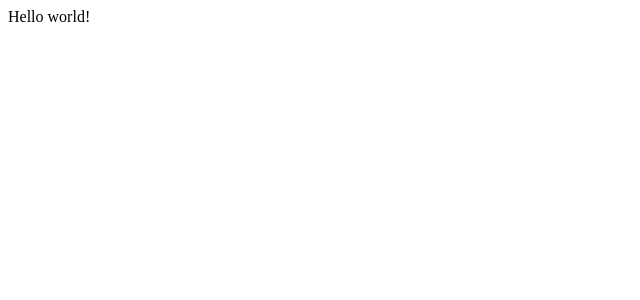
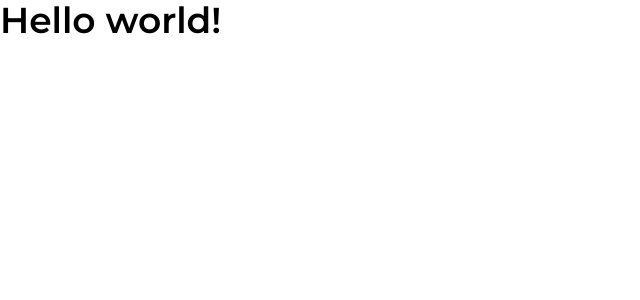
Before and after one commit to g-bolsoni/nlw-connect, a Next.js app: page / in a window 1280 px wide. Shown: the top 300 px of the page, without its empty margins (0-640 px from the left). Built offline with nearby package versions, Linux system fonts and the light colour scheme.

Commit message:
feat: dd Tailwind CSS integration with global styles and font configuration

```diff
--- /dev/null
+++ b/postcss.config.mjs
@@ -0,0 +1,6 @@
+const config = {
+  plugins: {
+    "@tailwindcss/postcss": {},
+  },
+};
+export default config;
--- /dev/null
+++ b/src/app/global.css
@@ -0,0 +1,22 @@
+@import "tailwindcss";
+
+@theme {
+  --color-*: initial;
+
+  --color-blue: #6f9de2;
+  --color-purple: #9871f3;
+  --color-danger: #f05d6c;
+
+  --color-gray-100: #dae4f2;
+  --color-gray-200: #c8d0da;
+  --color-gray-300: #95a1b1;
+  --color-gray-400: #6f7d90;
+  --color-gray-500: #2a313c;
+  --color-gray-600: #21252c;
+  --color-gray-700: #191d24;
+  --color-gray-800: #13161b;
+  --color-gray-900: #0f1216;
+
+  --font-heading: var(--font-oxanium);
+  --font-sans: var(--font-montserrat);
+}
--- a/src/app/layout.tsx
+++ b/src/app/layout.tsx
@@ -1,9 +1,24 @@
+import "./global.css";
 import type { Metadata } from "next";
 
 export const metadata: Metadata = {
-  title: "Create Next App",
+  title: "Dev Stage",
   description: "Generated by create next app",
 };
+
+import { Montserrat, Oxanium } from "next/font/google";
+
+const oxanium = Oxanium({
+  weight: ["500", "600"],
+  subsets: ["latin"],
+  variable: "--font-oxanium",
+});
+
+const montserrat = Montserrat({
+  weight: ["400", "600"],
+  subsets: ["latin"],
+  variable: "--font-montserrat",
+});
 
 export default function RootLayout({
   children,
@@ -11,8 +26,8 @@ export default function RootLayout({
   children: React.ReactNode;
 }>) {
   return (
-    <html lang="en">
-      <body>{children}</body>
+    <html lang="en" className={`${oxanium.variable} ${montserrat.variable}`}>
+      <body className="bg-black text-white text-4xl font-bold">{children}</body>
     </html>
   );
 }
```
Also changed, not shown: package.json (+6 -3 lines), 1 other file (tests, documents, lock files or other folders).
